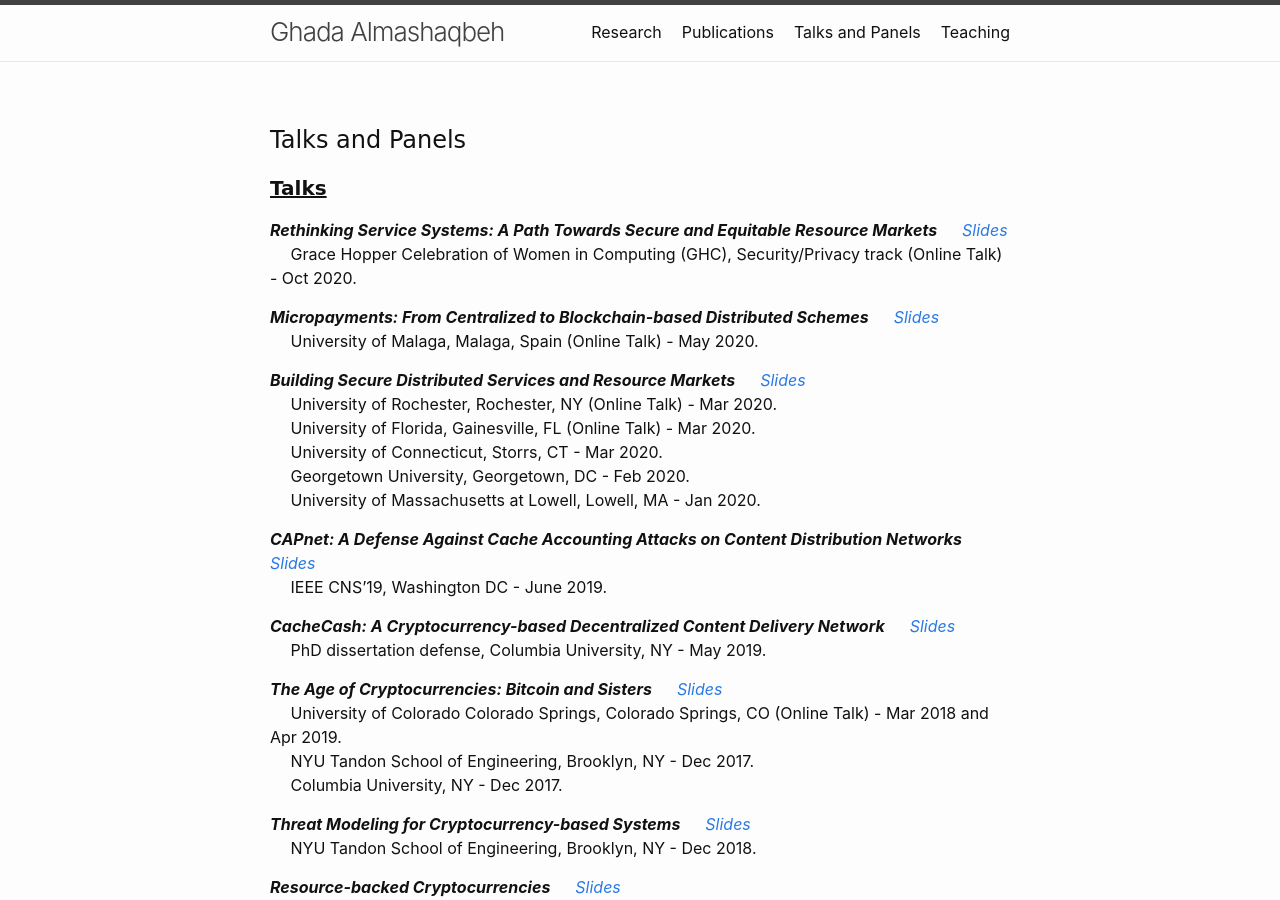
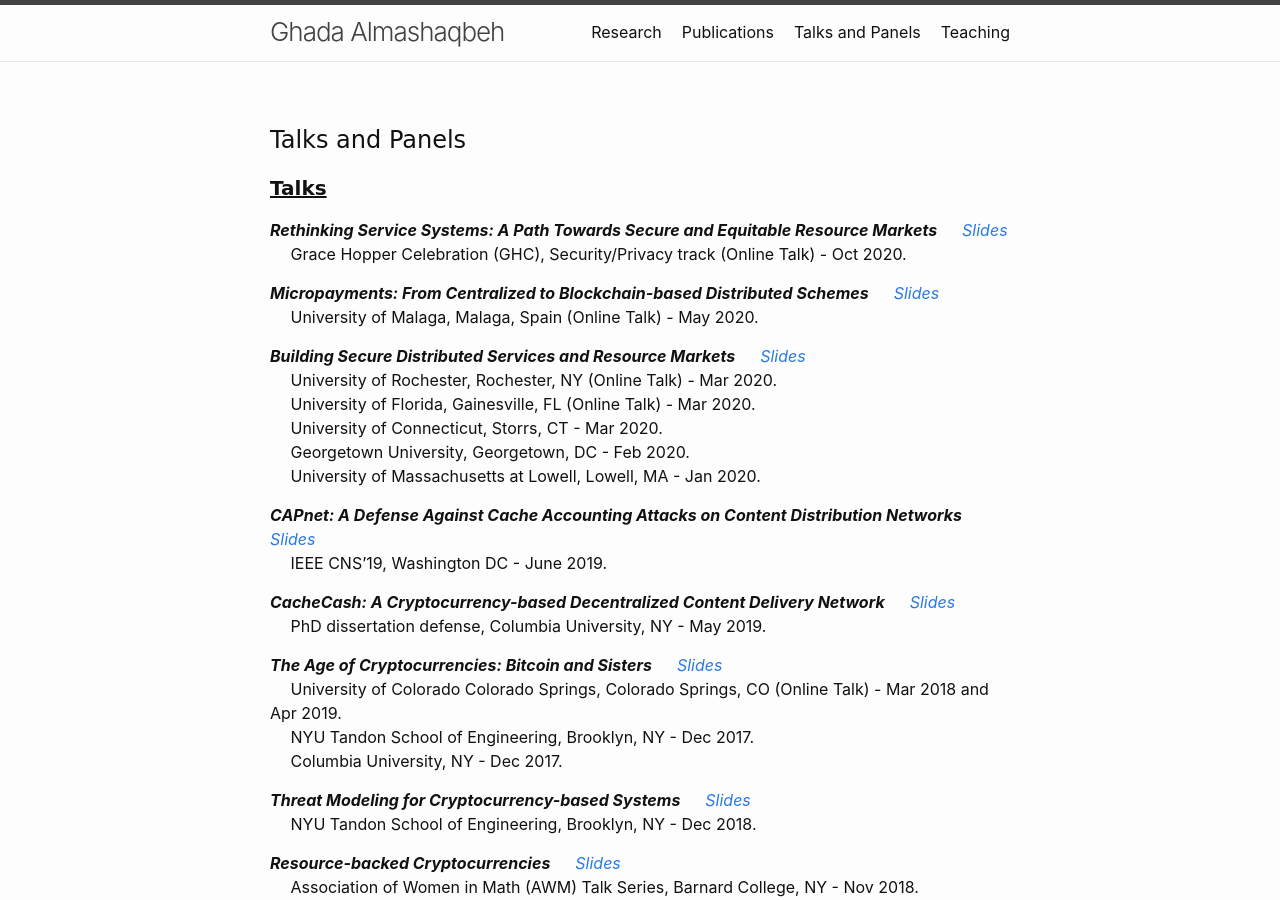
Before and after one commit to GhadaAlmashaqbeh/GhadaAlmashaqbeh.github.io, a Jekyll site: the page built from 03-talks.md, in a window 1280 px wide and 900 px high. Built offline with Jekyll 4.4.1, drawn with Linux system fonts in a browser that asks for light colours.

Commit message:
minor edit

```diff
--- a/03-talks.md
+++ b/03-talks.md
@@ -9,7 +9,7 @@
 <h4 style="font-family: 'Comic Sans MS'"><u><b>Talks</b></u></h4>
 
 ***Rethinking Service Systems: A Path Towards Secure and Equitable Resource Markets*** &emsp; [_Slides_](../slides/ghc-2020-talk.pdf)<br/>
-&emsp; Grace Hopper Celebration of Women in Computing (GHC), Security/Privacy track (Online Talk) - Oct 2020.
+&emsp; Grace Hopper Celebration (GHC), Security/Privacy track (Online Talk) - Oct 2020.
 
 ***Micropayments: From Centralized to Blockchain-based Distributed Schemes*** &emsp; [_Slides_](../slides/micropayments-talk.pdf)<br/>
 &emsp; University of Malaga, Malaga, Spain (Online Talk) - May 2020.
```
